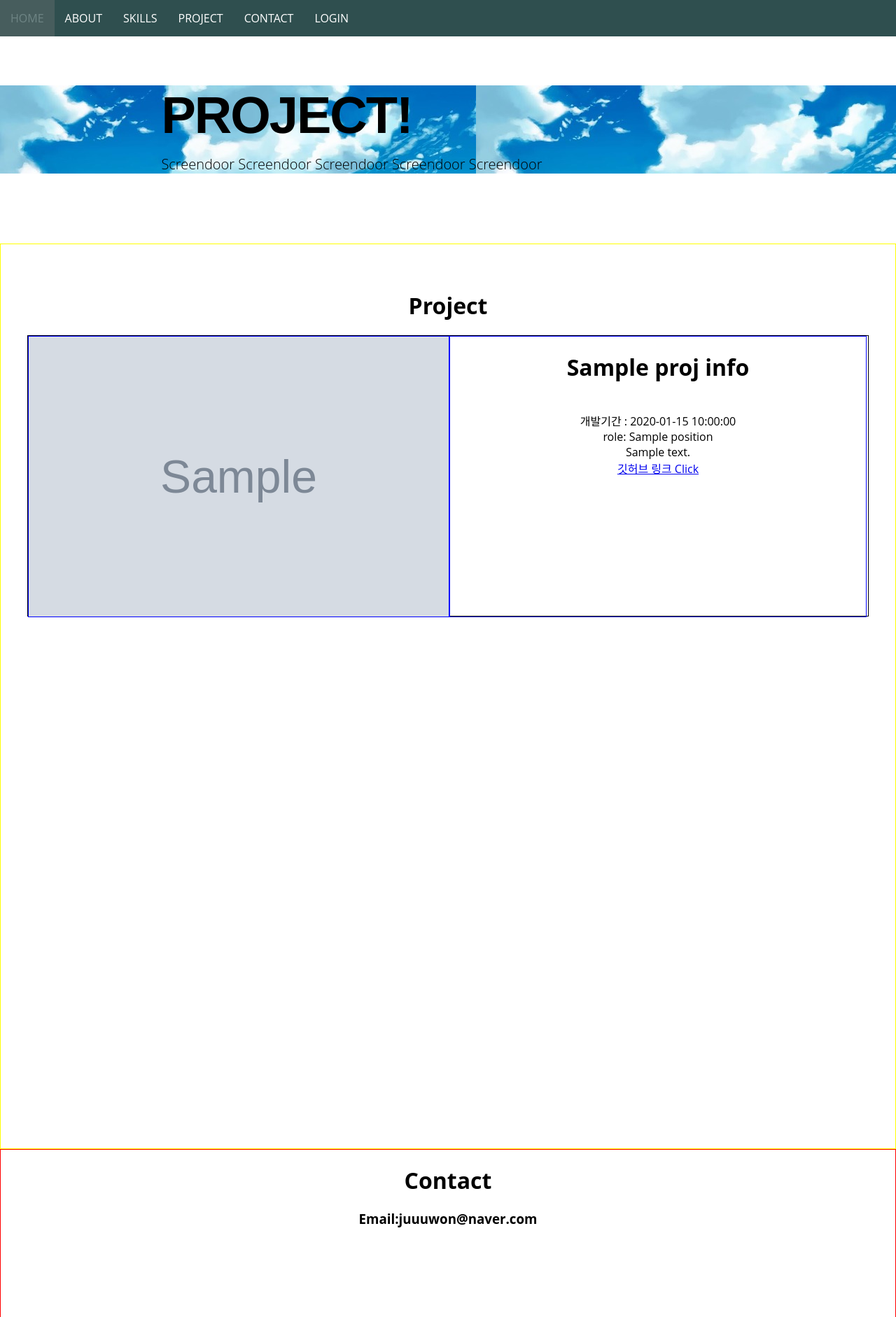
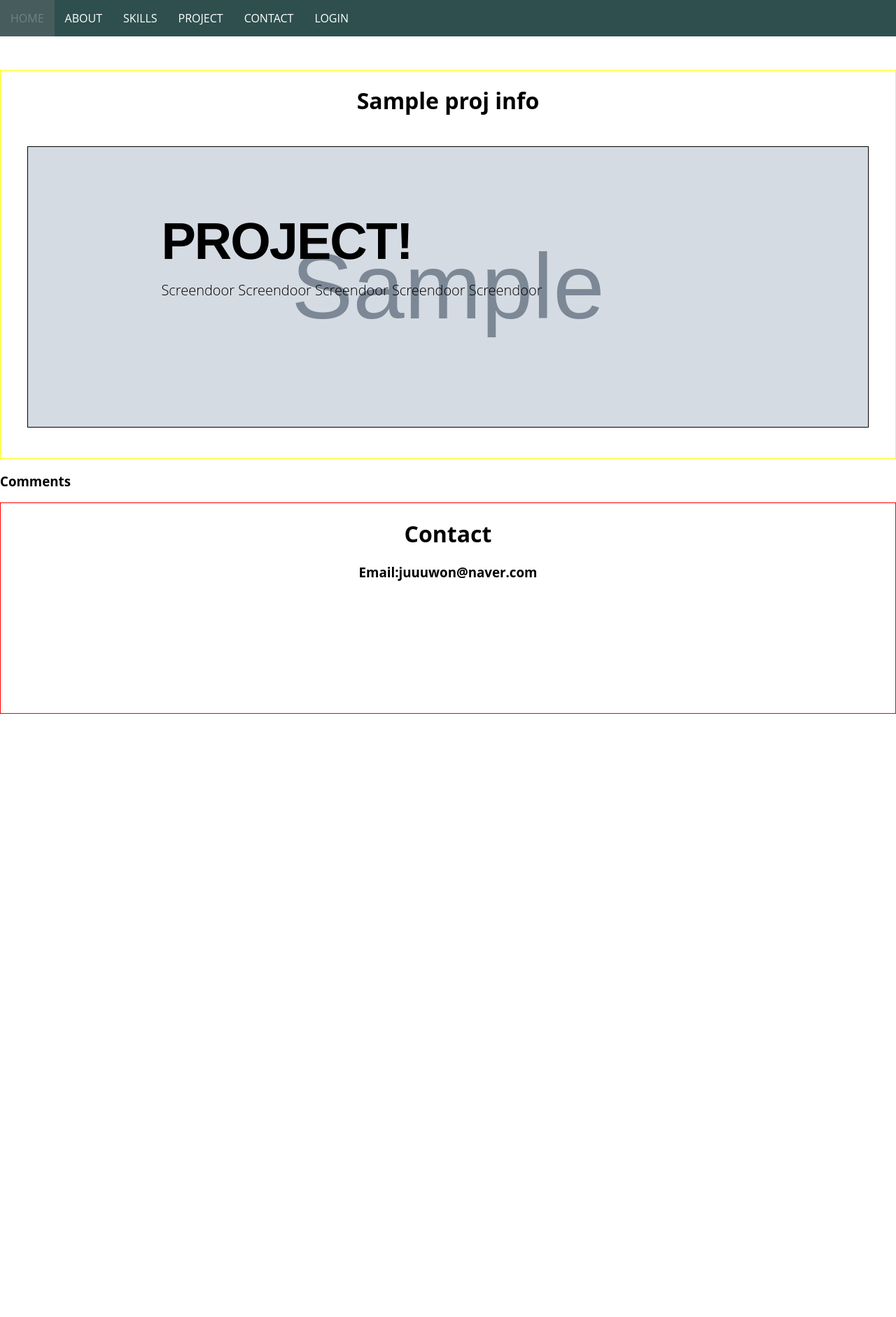
Before and after one commit to web-python-project/project-portfolio, a Flask app: template view/templates/detailed.html in a window 1280 px wide. Shown: the top 1882 px of the page at 70% size. After the commit the page ends 1020 px from the top, so only its background shows below. Run offline with Flask 2, Linux system fonts and the light colour scheme; the template is opened without the code that fills it: most values are stand-ins (such as "Sample title", 1, 10 or a date in 2020); grey boxes marked "Sample" are stand-in pictures; parts of the project's set-up code (start-up, migrations or seed data) failed here and were passed over.

Commit message:
connect homeProjectList to detailedProj

```diff
--- a/main.py
+++ b/main.py
@@ -5,11 +5,13 @@
 from view.API import commonAPI
 from view.userAPI import userAPI
 from view.adminAPI import adminAPI
+from view.projectAPI import projAPI
 
 app = Flask(__name__)
 app.register_blueprint(commonAPI)
 app.register_blueprint(userAPI)
 app.register_blueprint(adminAPI)
+app.register_blueprint(projAPI)
 app.secret_key = "111"
 
 if __name__ == '__main__':
--- a/static/css/style.css
+++ b/static/css/style.css
@@ -63,7 +63,7 @@
 
 
 header{
-            position: :absolute; top:0; left:0;
+            position:absolute; top:0; left:0;
             width:100%;
             height: 100%;
             margin-top: 80px;
@@ -140,9 +140,11 @@
 
 #second-text h1{text-align: center;
                 padding: 100px; }
-
 #second-text p{ text-align: center;
                 padding:100px; }
+
+
+
 
 
 .third-div {text-align: center;
@@ -174,7 +176,7 @@
 
 
 #etc { font-family: "Exo 2","Helvetica Neue",Helvetica,sans-serif;
-    text-transform: uppercase;
+    text-transform: uppercase;ㄴ
     font-weight: 800;
     font-size: 20px;
     margin: 1.25em 0 0.2em;
@@ -183,14 +185,19 @@
 
 
 .project-div{text-align: center;
+    overflow: hidden ;
     border:1px solid yellow;
-    position: static;
-    height:1292px;}
+    position: static;}
+
+#project-text h3{ white-space: nowrap;
+        text-align: center; }
 
 #sub-project{ width:1200px;
     height:400px;
     margin:0 auto;
      border:1px solid black;}
+
+
 
 .col1{display: inline-block;
     float: left;
--- a/view/templates/base.html
+++ b/view/templates/base.html
@@ -30,7 +30,7 @@
             <li class="nav-item"> <a href="#project-container">Project </a></li>
             <li class="nav-item"> <a href="#cont">Contact </a></li>
             <li class="nav-item">
-                <a href="unikys.tistory.com/category/Programming%20Lecture">Login </a>
+                <a href="signin.html">Login </a>
                 <ul class="submenu">
                     <li><a href="http://unikys.tistory.com/category/Programming%20Lecture/%EC%86%8D%EA%B9%8A%EC%9D%80%20%EC%9E%90%EB%B0%94%EC%8A%A4%ED%81%AC%EB%A6%BD%ED%8A%B8%20%EA%B0%95%EC%A2%8C"
                     class ="submenuLink longLink">User Login </a></li>
--- a/view/templates/detailed.html
+++ b/view/templates/detailed.html
@@ -1,32 +1,44 @@
 {% extends "base.html" %}
-{% block  content %}
+{% block content %}
 
-<div class="project-div" id = "project-container">
-    <br>
-    <br>
-    <h1>Project</h1>
+<div class="project-div">
 
-    <div id="sub-project" >
-        <a herf ="/view/templates/detail.html">
-        <div class="row">
-            {%for i in projInfo%}
+    {% for i in projInfo %}
+    <h1>{{i["title"]}} </h1><br>
 
-            <div class="col1">
-                <img src= {{i["test_img"]}} style=" top:0; left: 0; width: 100%; height: 100%;">
-            </div>
-            <div class="col2">
-                <div></div>
-                <h1>{{i["title"]}}</h1><br>
-                개발기간 : {{i["date"]}}<br>
-                role: {{i["position"]}}<br>
-                {{i["description"]}}<br>
-                <a href={{i["gitLink"]}} >깃허브 링크 Click </a><br>
-            </div>
+    <div id="sub-project" class = "sub-project-text">
+
+        {%with a = i.get("image")%}
+            {% for cnt in a %}
+                <img src= {{cnt}} style=" top:0; left: 0; width: 100%; height: 100%;"> <br>
             {% endfor %}
+        {%endwith%}
+
+        <br><br>
+
+        <h3 >개발기간</h3>{{i["date"]}}<br><br>
+        <h3 >role</h3>{{i["position"]}}<br><br>
+        <h3 >stack</h3>
+        {%with a = i.get("stack")%}
+            {% for cnt in a %}
+            {{cnt}} /
+            {% endfor %}
+        {%endwith%}<br><br>
+        깃허브 링크 : <a href={{i["gitLink"]}} >Click</a><br>
+        simulator : <a href={{i["simulator"]}} >Click</a><br><br>
+        {{i["description"]}}<br><br>
+    {% endfor %}
+
         </div>
-        </a>
-    </div>
+
     <br>
     <br>
 </div>
+
+<div>
+    <h3>Comments</h3>
+    <div>
+    </div>
+</div>
+
 {% endblock %}
```
Also changed, not shown: view/db/projectDAO.py (+7 -0 lines), view/projectAPI.py (+15 -0 lines), view/templates/home.html (+32 -10 lines).
